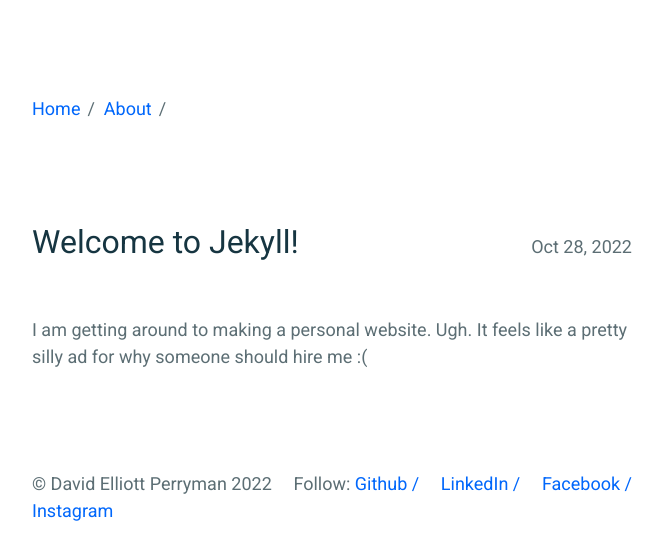
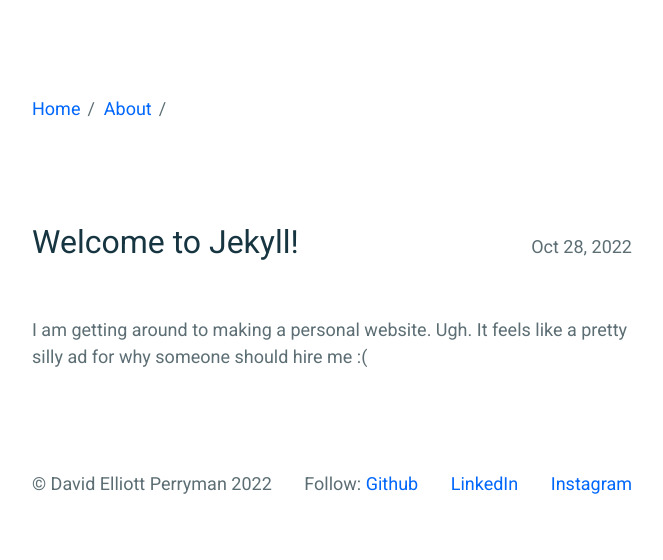
Before and after one commit to elliottperryman/elliottperryman.github.io, a Jekyll site: the page built from _posts/2022-10-28-first-post.markdown, in a window 1280 px wide. Shown: the top 560 px of the page, without its empty margins (308-971 px from the left). Built offline with Jekyll 4.4.1, drawn with Linux system fonts in a browser that asks for light colours.

Commit message:
ignore facebook

```diff
--- a/_includes/footer.html
+++ b/_includes/footer.html
@@ -1,8 +1,8 @@
 <footer class="c-page__footer">
     <p>&copy; {{ site.author }} {{ 'now' | date: '%Y' }}</p>
     <p>Follow:
-        {% if site.github_username %}<a href="https://github.com/{{ site.github_username }}">Github / </a>{% endif %}</p>
-        <p><a href="https://www.linkedin.com/in/david-elliott-perryman-07332612b/">LinkedIn / </a></p>
-        <p><a href="https://www.facebook.com/david.perryman.902/">Facebook / </a></p>
+        {% if site.github_username %}<a href="https://github.com/{{ site.github_username }}">Github </a>{% endif %}</p>
+        <p><a href="https://www.linkedin.com/in/david-elliott-perryman-07332612b/">LinkedIn </a></p>
+        <!--<p><a href="https://www.facebook.com/david.perryman.902/">Facebook / </a></p>-->
         <p><a href="https://www.instagram.com/elliottperryman/">Instagram</a></p>
 </footer>
```
